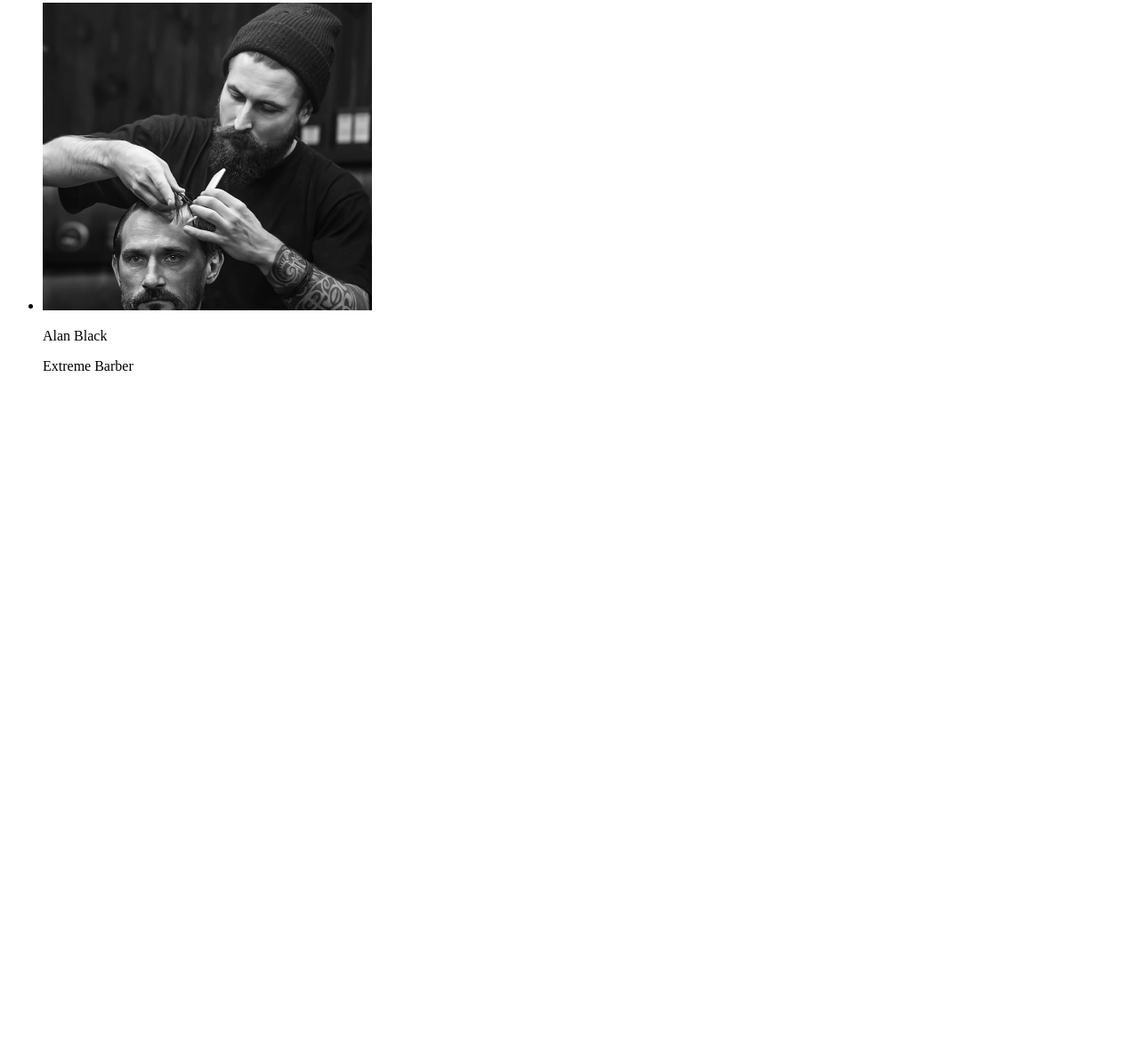
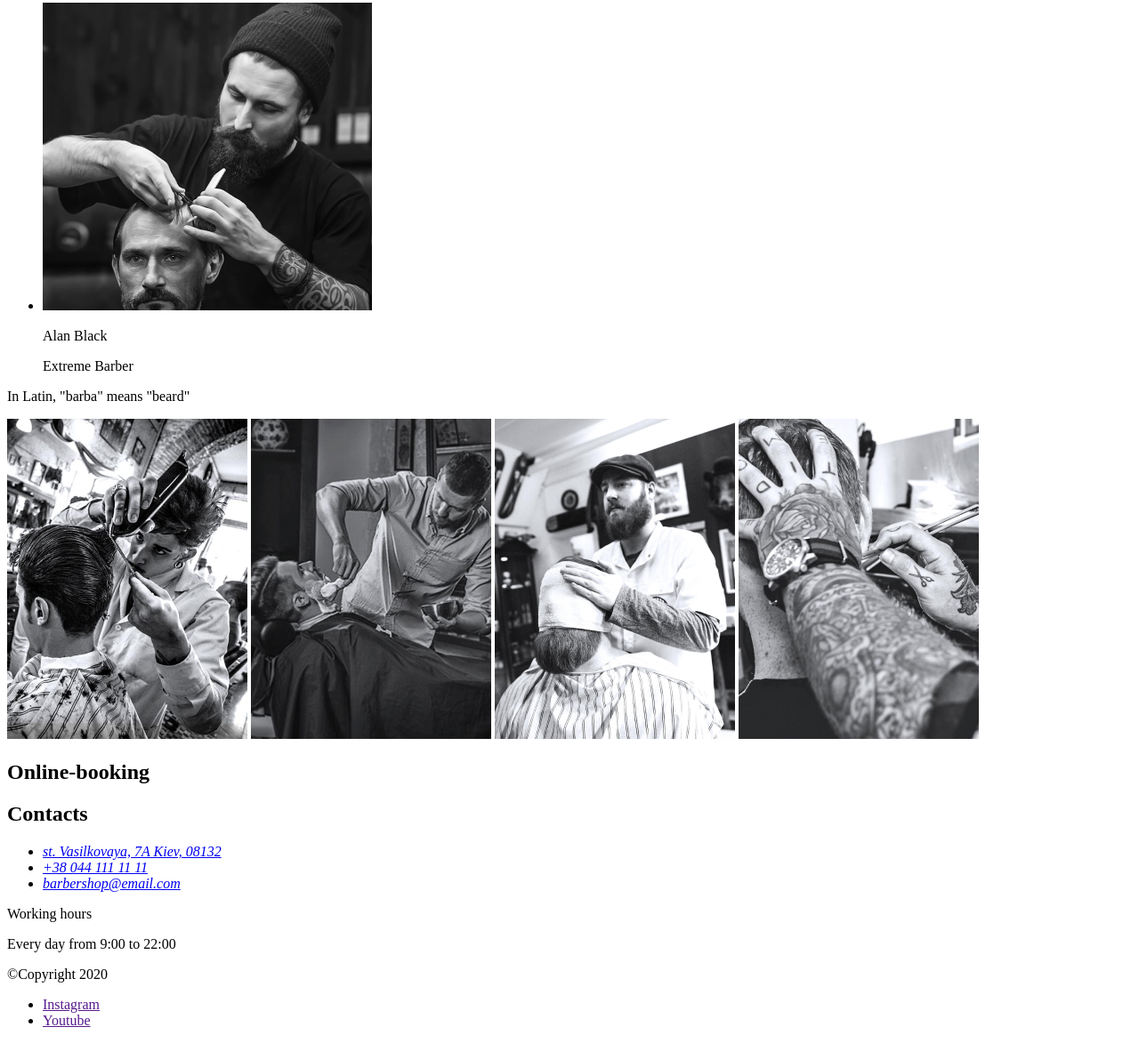
Before and after one commit to Yuliia1710/barbershop, a plain HTML site: page index.html in a window 1280 px wide. Shown: the part 2645-3818 px from the top of the page at 89% size. Before the commit the page ends 3082 px from the top, so only its background shows below. Drawn offline with Linux system fonts and the light colour scheme.

Commit message:
new commit

```diff
--- a/index.html
+++ b/index.html
@@ -153,6 +153,55 @@
           </li>
         </ul>
       </section>
+      <section class="gallery">
+        <h2 hidden>Our barbers</h2>
+        <p>In Latin, "barba" means "beard"</p>
+        <img src="./images/gallery1.jpg" alt="gallery1" width="270" />
+        <img src="./images/gallery2.jpg" alt="gallery2" width="270" />
+        <img src="./images/gallery3.jpg" alt="gallery3" width="270" />
+        <img src="./images/gallery4.jpg" alt="gallery4" width="270" />
+      </section>
+      <section class="booking">
+        <h2>Online-booking</h2>
+      </section>
+      <section class="contacts">
+        <h2>Contacts</h2>
+        <address>
+          <ul>
+            <li>
+              <a
+                href="https://goo.gl/maps/y7t7d6Tu4Q9VsoDb9"
+                target="_blank"
+                rel="noopener noreferrer nofollow"
+                >st. Vasilkovaya, 7A Kiev, 08132</a
+              >
+            </li>
+            <li>
+              <a href="tel:+380441111111">+38 044 111 11 11</a>
+            </li>
+            <li>
+              <a href="mailto:barbershop@email.com">barbershop@email.com</a>
+            </li>
+          </ul>
+        </address>
+        <p>Working hours</p>
+        <p>Every day from 9:00 to 22:00</p>
+      </section>
     </main>
+    <footer>
+      <p>&copy;Copyright 2020</p>
+      <ul>
+        <li>
+          <a href="" target="_blank" rel="noopener noreferrer nofollow"
+            >Instagram</a
+          >
+        </li>
+        <li>
+          <a href="" target="_blank" rel="noopenner noreferrer nofollow"
+            >Youtube</a
+          >
+        </li>
+      </ul>
+    </footer>
   </body>
 </html>
```
Also changed, not shown: images/gallery1.jpg (added), images/gallery2.jpg (added), images/gallery3.jpg (added), images/gallery4.jpg (added).
